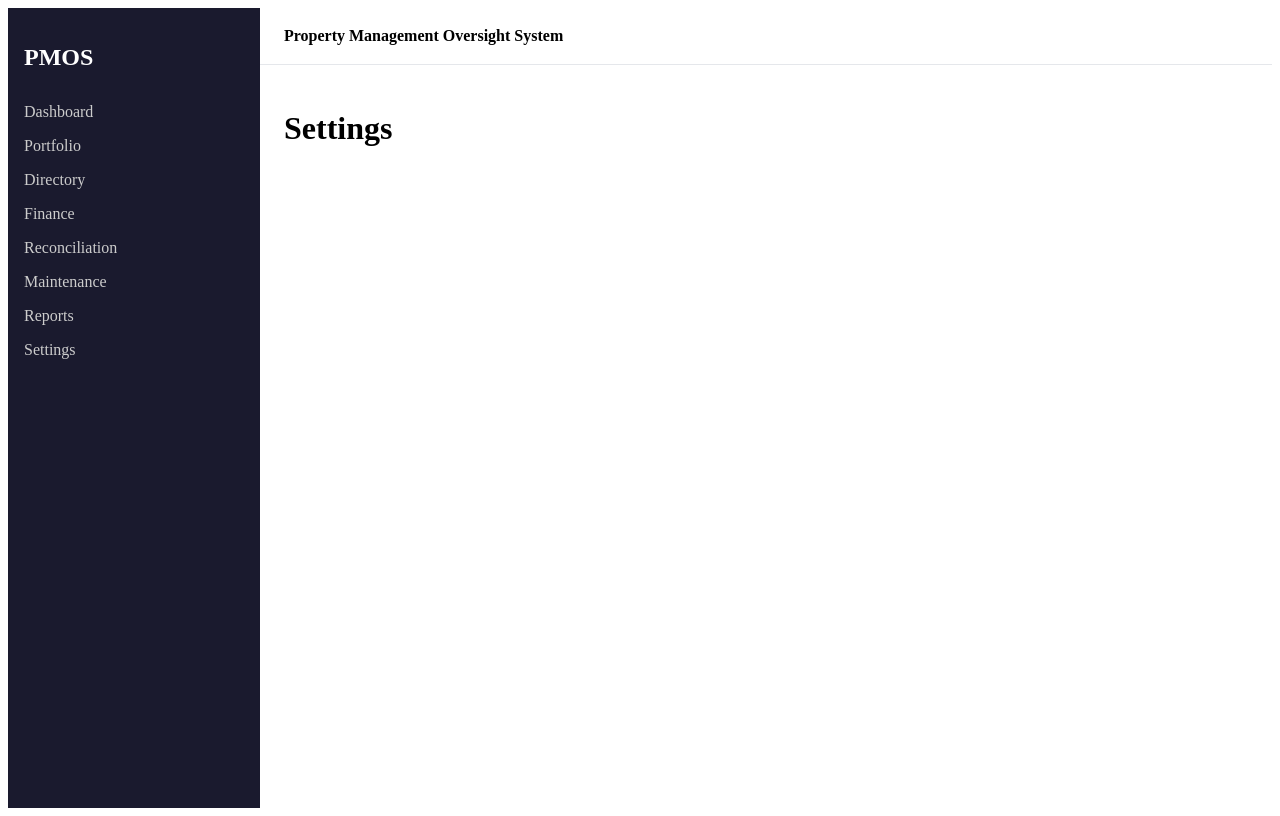
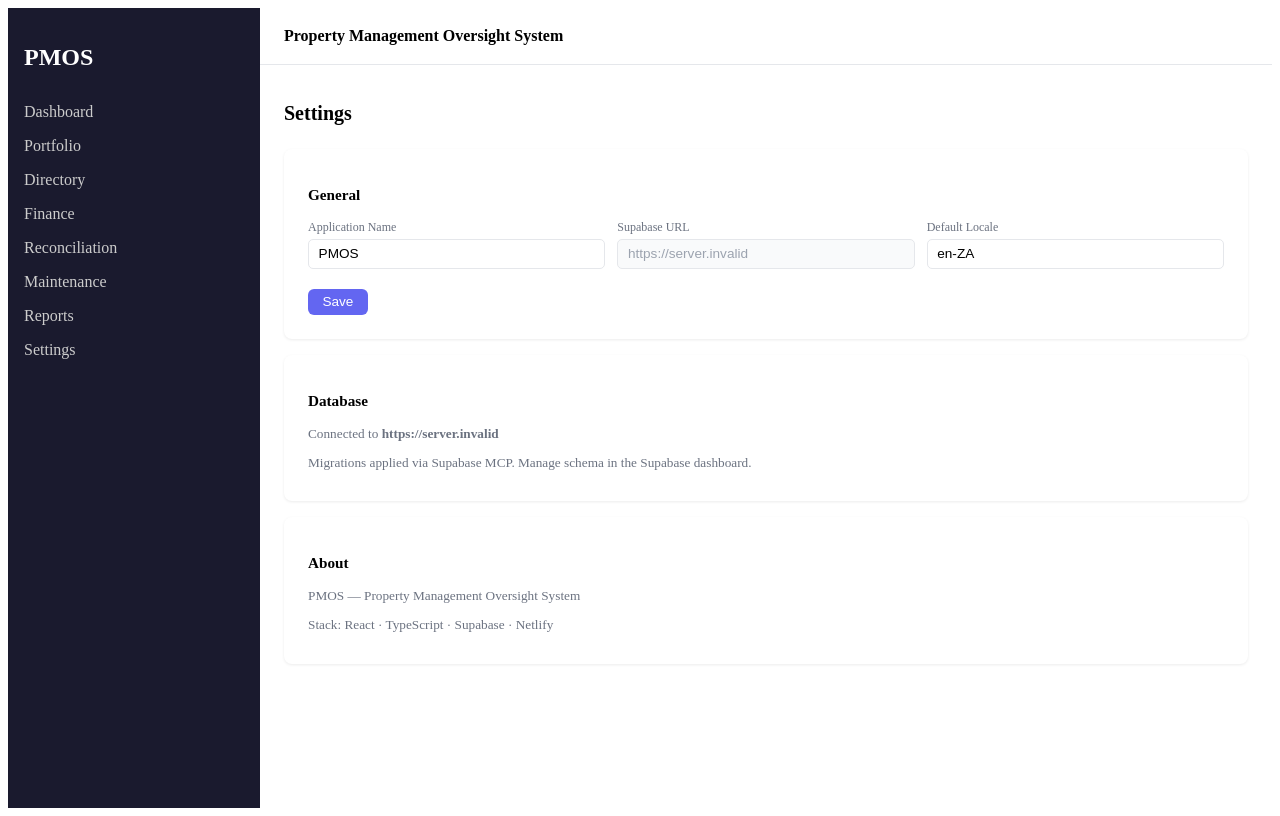
Before and after one commit to m1nni3/pmos, a React (Vite) app in the folder apps/web/: page /settings in a window 1280 px wide. Built offline with nearby package versions, Linux system fonts and the light colour scheme; no server answers.

Commit message:
feat(reports,settings): report runner with CSV export, settings page

```diff
--- a/apps/web/src/pages/Reports/index.tsx
+++ b/apps/web/src/pages/Reports/index.tsx
@@ -1,3 +1,133 @@
+import { useEffect, useState } from 'react'
+import { supabase } from '../../lib/supabase'
+import type { Property } from '../../types/property'
+
+type ReportType = 'portfolio' | 'cashflow' | 'reconciliation' | 'maintenance'
+
+const REPORTS: { key: ReportType; label: string; desc: string }[] = [
+  { key: 'portfolio',      label: 'Portfolio Summary',     desc: 'All properties, units, occupancy' },
+  { key: 'cashflow',       label: 'Cashflow Report',       desc: 'Rental vs bank receipts per period' },
+  { key: 'reconciliation', label: 'Reconciliation Report', desc: 'Matched, unmatched and exceptions' },
+  { key: 'maintenance',    label: 'Maintenance Report',    desc: 'Work orders by status and cost' },
+]
+
 export default function Reports() {
-  return <div><h1>Reports</h1></div>
+  const [properties, setProperties] = useState<Property[]>([])
+  const [propertyId, setPropertyId] = useState('all')
+  const [type, setType] = useState<ReportType>('portfolio')
+  const [data, setData] = useState<any[]>([])
+  const [loading, setLoading] = useState(false)
+
+  useEffect(() => {
+    supabase.from('properties').select('id,name').order('name').then(({ data }) => {
+      setProperties((data ?? []) as Property[])
+    })
+  }, [])
+
+  async function run() {
+    setLoading(true)
+    setData([])
+    const pid = propertyId !== 'all' ? propertyId : null
+
+    let q: any
+    if (type === 'portfolio') {
+      q = supabase.from('properties').select('name, address, scheme_name, unit_count, created_at')
+      if (pid) q = q.eq('id', pid)
+    } else if (type === 'cashflow') {
+      q = supabase.from('rental_ledger').select('date, description, debit, credit, balance, reference')
+      if (pid) q = q.eq('property_id', pid)
+      q = q.order('date', { ascending: false }).limit(500)
+    } else if (type === 'reconciliation') {
+      q = supabase.from('reconciliation').select('period, rental_amount, bank_amount, variance, status, notes')
+      if (pid) q = q.eq('property_id', pid)
+      q = q.order('period', { ascending: false })
+    } else {
+      q = supabase.from('work_orders').select('raised_at, description, status, cost, completed_at')
+      if (pid) q = q.eq('property_id', pid)
+      q = q.order('raised_at', { ascending: false })
+    }
+
+    const { data: rows } = await q
+    setData(rows ?? [])
+    setLoading(false)
+  }
+
+  const cols = data.length ? Object.keys(data[0]) : []
+
+  return (
+    <div>
+      <div style={s.toolbar}>
+        <h1 style={s.h1}>Reports</h1>
+      </div>
+
+      <div style={s.cards}>
+        {REPORTS.map(r => (
+          <div key={r.key} style={{ ...s.card, ...(type === r.key ? s.cardActive : {}) }} onClick={() => setType(r.key)}>
+            <div style={s.cardTitle}>{r.label}</div>
+            <div style={s.cardDesc}>{r.desc}</div>
+          </div>
+        ))}
+      </div>
+
+      <div style={s.controls}>
+        <select style={s.sel} value={propertyId} onChange={e => setPropertyId(e.target.value)}>
+          <option value="all">All Properties</option>
+          {properties.map(p => <option key={p.id} value={p.id}>{p.name}</option>)}
+        </select>
+        <button style={s.btn} onClick={run} disabled={loading}>{loading ? 'Running…' : 'Run Report'}</button>
+        {data.length > 0 && (
+          <button style={s.btnGhost} onClick={() => exportCsv(data, type)}>Export CSV</button>
+        )}
+        {data.length > 0 && <span style={s.count}>{data.length} rows</span>}
+      </div>
+
+      {!loading && data.length === 0 && <p style={s.muted}>Select a report and click Run.</p>}
+
+      {data.length > 0 && (
+        <div style={s.tableWrap}>
+          <table style={s.table}>
+            <thead>
+              <tr>{cols.map(c => <th key={c} style={s.th}>{c.replace(/_/g, ' ')}</th>)}</tr>
+            </thead>
+            <tbody>
+              {data.map((row, i) => (
+                <tr key={i}>
+                  {cols.map(c => <td key={c} style={s.td}>{row[c] ?? '—'}</td>)}
+                </tr>
+              ))}
+            </tbody>
+          </table>
+        </div>
+      )}
+    </div>
+  )
 }
+
+function exportCsv(data: any[], name: string) {
+  const cols = Object.keys(data[0])
+  const csv = [cols.join(','), ...data.map(r => cols.map(c => JSON.stringify(r[c] ?? '')).join(','))].join('\n')
+  const a = document.createElement('a')
+  a.href = URL.createObjectURL(new Blob([csv], { type: 'text/csv' }))
+  a.download = `${name}_${new Date().toISOString().slice(0, 10)}.csv`
+  a.click()
+}
+
+const s: Record<string, React.CSSProperties> = {
+  toolbar:    { display: 'flex', alignItems: 'center', marginBottom: '1.25rem' },
+  h1:         { fontSize: '1.25rem', fontWeight: 600 },
+  cards:      { display: 'grid', gridTemplateColumns: 'repeat(auto-fill, minmax(180px, 1fr))', gap: '0.75rem', marginBottom: '1.25rem' },
+  card:       { background: '#fff', borderRadius: 8, padding: '1rem', cursor: 'pointer', boxShadow: '0 1px 2px rgba(0,0,0,.06)', borderLeft: '3px solid #e5e7eb' },
+  cardActive: { borderLeftColor: '#6366f1', background: '#f5f5ff' },
+  cardTitle:  { fontWeight: 600, fontSize: '0.88rem', marginBottom: 4 },
+  cardDesc:   { fontSize: '0.76rem', color: '#6b7280' },
+  controls:   { display: 'flex', gap: '0.75rem', alignItems: 'center', marginBottom: '1.25rem', flexWrap: 'wrap' },
+  sel:        { padding: '0.35rem 0.6rem', borderRadius: 6, border: '1px solid #e5e7eb', fontSize: '0.85rem' },
+  btn:        { padding: '0.35rem 0.9rem', background: '#6366f1', color: '#fff', border: 'none', borderRadius: 6, cursor: 'pointer', fontSize: '0.85rem' },
+  btnGhost:   { padding: '0.35rem 0.9rem', background: '#fff', border: '1px solid #e5e7eb', borderRadius: 6, cursor: 'pointer', fontSize: '0.85rem' },
+  count:      { color: '#9ca3af', fontSize: '0.78rem', marginLeft: 'auto' },
+  tableWrap:  { overflowX: 'auto', background: '#fff', borderRadius: 8, boxShadow: '0 1px 3px rgba(0,0,0,.08)' },
+  table:      { width: '100%', borderCollapse: 'collapse', fontSize: '0.82rem' },
+  th:         { textAlign: 'left', padding: '0.5rem 0.75rem', borderBottom: '2px solid #e5e7eb', color: '#6b7280', fontWeight: 500, whiteSpace: 'nowrap', textTransform: 'capitalize' },
+  td:         { padding: '0.4rem 0.75rem', borderBottom: '1px solid #f3f4f6', whiteSpace: 'nowrap' },
+  muted:      { color: '#9ca3af', fontSize: '0.85rem' },
+}
--- a/apps/web/src/pages/Settings/index.tsx
+++ b/apps/web/src/pages/Settings/index.tsx
@@ -1,3 +1,88 @@
+import { useEffect, useState } from 'react'
+
+interface Config {
+  supabaseUrl: string
+  appName: string
+  defaultLocale: string
+}
+
+const DEFAULTS: Config = {
+  supabaseUrl:   import.meta.env.VITE_SUPABASE_URL ?? '',
+  appName:       'PMOS',
+  defaultLocale: 'en-ZA',
+}
+
 export default function Settings() {
-  return <div><h1>Settings</h1></div>
+  const [cfg, setCfg] = useState<Config>(DEFAULTS)
+  const [saved, setSaved] = useState(false)
+
+  useEffect(() => {
+    const stored = localStorage.getItem('pmos_settings')
+    if (stored) setCfg({ ...DEFAULTS, ...JSON.parse(stored) })
+  }, [])
+
+  function save() {
+    localStorage.setItem('pmos_settings', JSON.stringify(cfg))
+    setSaved(true)
+    setTimeout(() => setSaved(false), 2000)
+  }
+
+  const fields: { key: keyof Config; label: string; readonly?: boolean }[] = [
+    { key: 'appName',       label: 'Application Name' },
+    { key: 'supabaseUrl',   label: 'Supabase URL', readonly: true },
+    { key: 'defaultLocale', label: 'Default Locale' },
+  ]
+
+  return (
+    <div>
+      <h1 style={s.h1}>Settings</h1>
+      <div style={s.card}>
+        <h2 style={s.h2}>General</h2>
+        <div style={s.grid}>
+          {fields.map(f => (
+            <label key={f.key} style={s.lbl}>
+              <span style={s.lblTxt}>{f.label}</span>
+              <input
+                style={{ ...s.input, ...(f.readonly ? s.readonly : {}) }}
+                value={cfg[f.key]}
+                readOnly={f.readonly}
+                onChange={e => setCfg(p => ({ ...p, [f.key]: e.target.value }))}
+              />
+            </label>
+          ))}
+        </div>
+        <div style={s.actions}>
+          <button style={s.btn} onClick={save}>Save</button>
+          {saved && <span style={s.saved}>✓ Saved</span>}
+        </div>
+      </div>
+
+      <div style={s.card}>
+        <h2 style={s.h2}>Database</h2>
+        <p style={s.meta}>Connected to <strong>{cfg.supabaseUrl || '—'}</strong></p>
+        <p style={s.meta}>Migrations applied via Supabase MCP. Manage schema in the Supabase dashboard.</p>
+      </div>
+
+      <div style={s.card}>
+        <h2 style={s.h2}>About</h2>
+        <p style={s.meta}>PMOS — Property Management Oversight System</p>
+        <p style={s.meta}>Stack: React · TypeScript · Supabase · Netlify</p>
+      </div>
+    </div>
+  )
 }
+
+const s: Record<string, React.CSSProperties> = {
+  h1:      { fontSize: '1.25rem', fontWeight: 600, marginBottom: '1.5rem' },
+  h2:      { fontSize: '0.95rem', fontWeight: 600, marginBottom: '1rem' },
+  card:    { background: '#fff', borderRadius: 8, padding: '1.5rem', marginBottom: '1rem', boxShadow: '0 1px 3px rgba(0,0,0,.08)' },
+  grid:    { display: 'grid', gridTemplateColumns: 'repeat(auto-fill, minmax(260px, 1fr))', gap: '0.75rem', marginBottom: '1.25rem' },
+  lbl:     { display: 'flex', flexDirection: 'column', gap: 4 },
+  lblTxt:  { fontSize: '0.75rem', color: '#6b7280' },
+  input:   { padding: '0.4rem 0.6rem', border: '1px solid #e5e7eb', borderRadius: 5, fontSize: '0.85rem' },
+  readonly:{ background: '#f9fafb', color: '#9ca3af' },
+  actions: { display: 'flex', alignItems: 'center', gap: '0.75rem' },
+  btn:     { padding: '0.35rem 0.9rem', background: '#6366f1', color: '#fff', border: 'none', borderRadius: 6, cursor: 'pointer', fontSize: '0.85rem' },
+  saved:   { color: '#22c55e', fontSize: '0.85rem' },
+  meta:    { fontSize: '0.83rem', color: '#6b7280', marginBottom: '0.4rem' },
+}
```
